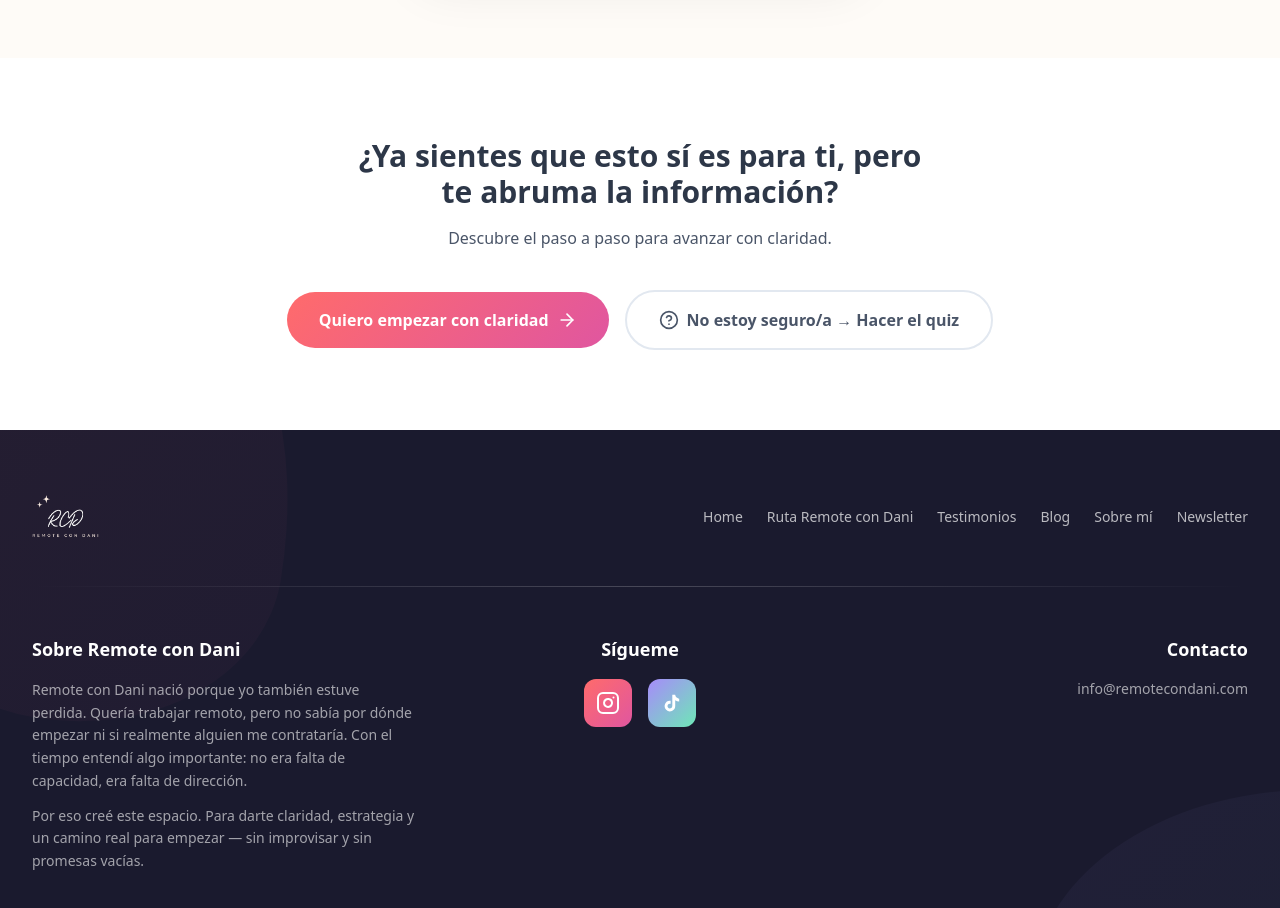
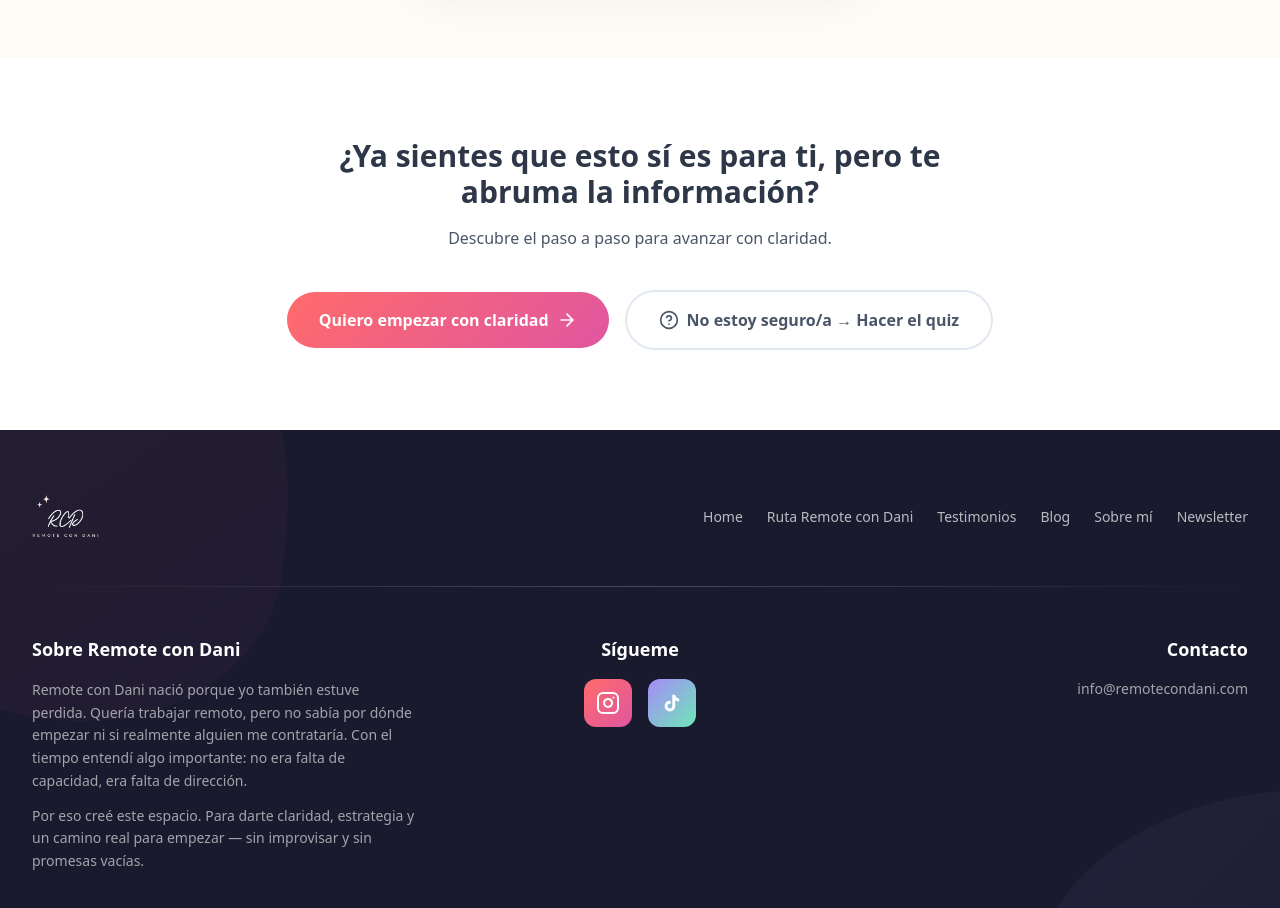
Before and after one commit to GaboscaNullcode/dani-landingpage, a Next.js app: page /recursos-gratuitos in a window 1280 px wide. Shown: the part 3680-4588 px from the top of the page. Built offline with nearby package versions, Linux system fonts and the light colour scheme; no server answers; the database is empty.

Commit message:
fix: widen StageTransitionCTA title to fit on one line
Change max-w-xl to max-w-2xl so the title "¿Necesitas acompañamiento
más personalizado?" displays on a single line.

Co-Authored-By: Claude Opus 4.6 <noreply@anthropic.com>

```diff
--- a/src/components/stages/StageTransitionCTA.tsx
+++ b/src/components/stages/StageTransitionCTA.tsx
@@ -27,7 +27,7 @@ export default function StageTransitionCTA({
           whileInView={{ opacity: 1, y: 0 }}
           viewport={{ once: true }}
           transition={{ duration: 0.6 }}
-          className="mx-auto max-w-xl font-[var(--font-headline)] text-2xl font-bold text-gray-dark md:text-3xl"
+          className="mx-auto max-w-2xl font-[var(--font-headline)] text-2xl font-bold text-gray-dark md:text-3xl"
         >
           {text}
         </motion.p>
```
